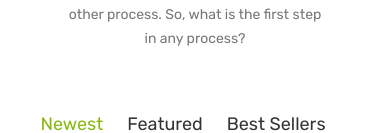
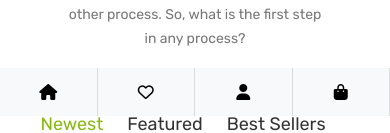
Before and after one commit to khayrul200822/organicstore.github.io, a plain HTML site: page index.html in a window 390 px wide. Shown: the part 728-861 px from the top of the page. Drawn offline with nearby package versions, Linux system fonts and the light colour scheme.

Commit message:
page footer menu added

```diff
--- a/css/style.css
+++ b/css/style.css
@@ -118,6 +118,10 @@ span:nth-child(3) {
   top: 16px;
   left: 8px;
 }
+.page_bottom_menu {
+ display: none;
+}
+
 
 /*----------- header style end here -------------*/
 .woocommerce_options {
@@ -978,6 +982,21 @@ div#owl_slider .single_slider .p_img_three {
 
 /* responsive code for mobile screen */
 @media only screen and (max-width: 502px) {
+  .page_bottom_menu {
+    position: fixed;
+    width: 100%;
+    bottom: 0;
+    display: unset;
+  }
+  .page_bottom_menu a {
+    color: black;
+    display: grid;
+    place-items: center;
+    border-right: 1px solid #9999994f;
+  }
+  .page_bottom_menu a:hover{
+    color: var(--primary_color);
+  }
   div#owl_slider .single_slider .bg_shape {
     width: 275px;
     height: 185px;
--- a/index.html
+++ b/index.html
@@ -38,6 +38,16 @@
   <main>
     <!--header section start here-->
     <header id="header">
+      <!-- page bottom menu -->
+      <div class="page_bottom_menu d-flex  justify-content-between align-content-center flex-wrap">
+        <a class="p_btm_item col-3 p-3 bg-light " href="#"><i class="fa-solid fa-house"></i></a>
+        <a class="p_btm_item col-3 p-3 bg-light " href="#"><i class="fa-regular fa-heart"></i> </a>
+        <a class="p_btm_item col-3 p-3 bg-light " href="#"><i class="fa-solid fa-user"></i></a>
+        <a class="p_btm_item col-3 p-3 bg-light " href="#"><i class="fa-solid fa-bag-shopping"></i></a>
+      </div>
+
+
+
       <div class="container-fluid container-xl">
 
         <nav class="navbar navbar-expand-lg">
@@ -45,6 +55,7 @@
             <a class="navbar-brand" href="#"><img src="./img/logo.png" alt="./img/logo.png">
             </a>
           </div>
+
 
 
           <!-- toggle button -->
```
